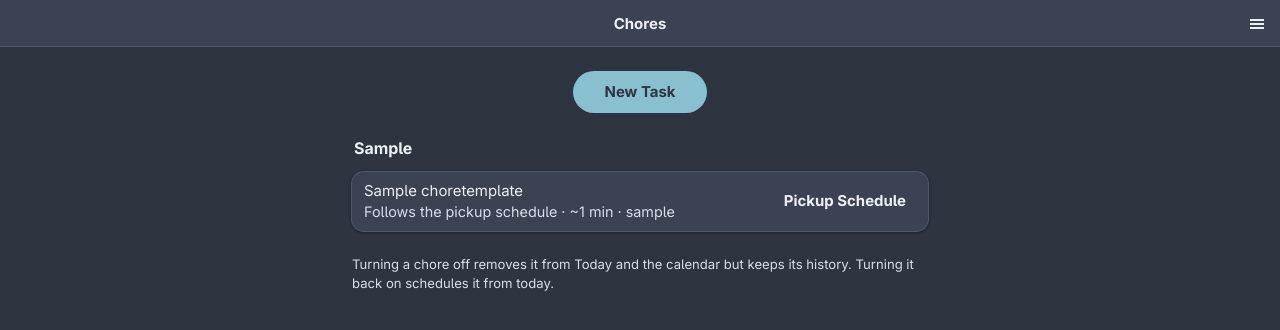
After one commit to nph4/ChoreBot, a Django app: page /tasks/ in a window 1280 px wide. The commit adds this page. Shown: the top 330 px of the page. Run offline with Django 5.2, Linux system fonts and the light colour scheme; a user stored in the database is signed in; tables that the repository leaves empty hold one stand-in row (values such as "Sample post").

Commit message:
Add Chores page with on/off switches
Lists every chore by area with its repeat interval and a switch.
Switching off keeps history; switching back on schedules from today so
it never returns overdue. Bin chores link to the pickup schedule instead.

Co-Authored-By: Claude Opus 5.5 <noreply@anthropic.com>

```diff
--- a/chores/models.py
+++ b/chores/models.py
@@ -38,6 +38,11 @@ class ChoreTemplate(models.Model):
     @property
     def is_one_off(self):
         return self.every_days is None
+
+    @property
+    def repeat_label(self):
+        names = {None: 'Once', 1: 'Daily', 7: 'Weekly', 30: 'Monthly'}
+        return names.get(self.every_days, f'Every {self.every_days} days')
 
 
 class Chore(models.Model):
--- a/chores/services.py
+++ b/chores/services.py
@@ -219,10 +219,26 @@ def update_template(template, *, title, area, done_when, estimated_minutes, assi
 
 @transaction.atomic
 def remove_template(template):
-    """Stop a chore repeating: deactivate it and drop its open chore. History is kept."""
+    """Turn a chore off: deactivate it and drop its open chore. History is kept."""
     template.chores.filter(completed_at__isnull=True).delete()
     template.active = False
     template.save(update_fields=['active'])
+
+
+@transaction.atomic
+def enable_template(template, today=None):
+    """Turn a chore back on. Its next one is due from today, so it never returns overdue."""
+    today = today or timezone.localdate()
+    template.active = True
+    template.save(update_fields=['active'])
+    if template.chores.filter(completed_at__isnull=True).exists():
+        return
+    due = next_due_date(template, today)
+    if due is None:  # a finished one-off
+        return
+    if due < today:
+        due = shift_out_of_away(today, None, away_periods(today))
+    Chore.objects.create(template=template, assignee=template.default_assignee, due_date=due)
 
 
 @transaction.atomic
--- /dev/null
+++ b/chores/templates/chores/_template_row.html
@@ -0,0 +1,22 @@
+<li class="row" id="template-{{ template.pk }}">
+  <a class="row-content" href="{% url 'chores:edit_task' template.pk %}">
+    <div>{{ template.title }}</div>
+    <div class="row-subtitle">
+      {% if template.is_pickup %}Follows the pickup schedule{% else %}{{ template.repeat_label }}{% endif %}
+      · ~{{ template.estimated_minutes }} min{% if template.default_assignee %} · {{ template.default_assignee.get_username }}{% endif %}
+    </div>
+  </a>
+  {% if template.is_pickup %}
+    <a class="button flat" href="{% url 'chores:pickup_setup' %}">Pickup Schedule</a>
+  {% elif template.finished %}
+    <span class="dim">Done</span>
+  {% else %}
+    <form method="post" action="{% url 'chores:set_active' template.pk %}"
+          hx-post="{% url 'chores:set_active' template.pk %}" hx-target="#template-{{ template.pk }}" hx-swap="outerHTML">
+      {% csrf_token %}
+      <input type="hidden" name="active" value="{% if template.active %}0{% else %}1{% endif %}">
+      <button type="submit" role="switch" aria-checked="{% if template.active %}true{% else %}false{% endif %}"
+              aria-label="{{ template.title }}" title="{% if template.active %}Turn Off{% else %}Turn On{% endif %}"></button>
+    </form>
+  {% endif %}
+</li>
--- a/chores/templates/chores/base.html
+++ b/chores/templates/chores/base.html
@@ -172,17 +172,19 @@
     .actions { display: flex; justify-content: center; margin-top: 24px; }
     .entry-row .row-content { display: flex; flex-direction: column; gap: 4px; }
 
-    /* Switch (checkboxes inside row suffixes) */
-    .switch input[type="checkbox"] {
-      appearance: none; width: 48px; height: 26px; margin: 0; border-radius: 9999px; cursor: pointer;
-      background: var(--button-checked); position: relative; transition: background .15s;
+    /* Switch: a checkbox inside .switch, or a submit button with role="switch" that posts the new state */
+    .switch input[type="checkbox"], button[role="switch"] {
+      appearance: none; width: 48px; height: 26px; margin: 0; padding: 0; border: 0; border-radius: 9999px; cursor: pointer;
+      background: var(--button-checked); position: relative; flex-shrink: 0; transition: background .15s;
     }
-    .switch input[type="checkbox"]::before {
+    .switch input[type="checkbox"]::before, button[role="switch"]::before {
       content: ""; position: absolute; top: 3px; left: 3px; width: 20px; height: 20px; border-radius: 50%;
       background: #eceff4; box-shadow: 0 1px 2px rgba(0, 0, 0, .3); transition: transform .15s;
     }
-    .switch input[type="checkbox"]:checked { background: var(--accent); }
-    .switch input[type="checkbox"]:checked::before { transform: translateX(22px); }
+    .switch input[type="checkbox"]:checked, button[role="switch"][aria-checked="true"] { background: var(--accent); }
+    .switch input[type="checkbox"]:checked::before, button[role="switch"][aria-checked="true"]::before { transform: translateX(22px); }
+    a.row-content { color: inherit; text-decoration: none; }
+    .row:has(> a.row-content:hover) { background: var(--hover); }
 
     /* Toasts */
     .toasts { position: fixed; bottom: 24px; left: 0; right: 0; z-index: 30; display: flex; flex-direction: column; align-items: center; gap: 6px; pointer-events: none; }
@@ -215,6 +217,7 @@
           {% if user.is_authenticated %}
             <a class="menu-item" role="menuitem" href="{% url 'chores:dashboard' %}">Today</a>
             <a class="menu-item" role="menuitem" href="{% url 'chores:calendar' %}">Calendar</a>
+            <a class="menu-item" role="menuitem" href="{% url 'chores:chore_list' %}">Chores</a>
             <div class="menu-separator"></div>
             <a class="menu-item" role="menuitem" href="{% url 'chores:new_task' %}">New Task…</a>
             <a class="menu-item" role="menuitem" href="{% url 'chores:pickup_setup' %}">Pickup Schedule</a>
--- /dev/null
+++ b/chores/templates/chores/chore_list.html
@@ -0,0 +1,23 @@
+{% extends "chores/base.html" %}
+
+{% block title %}Chores · ChoreBot{% endblock %}
+{% block headerbar_title %}Chores{% endblock %}
+
+{% block extra_style %}
+  .top-actions { display: flex; justify-content: center; margin-bottom: 24px; }
+{% endblock %}
+
+{% block content %}
+  <div class="top-actions">
+    <a class="button suggested pill" href="{% url 'chores:new_task' %}">New Task</a>
+  </div>
+  {% for area, templates in areas %}
+    <section class="group">
+      <h2 class="heading">{{ area }}</h2>
+      <ul class="boxed-list">{% for template in templates %}{% include "chores/_template_row.html" %}{% endfor %}</ul>
+    </section>
+  {% empty %}
+    <p class="dim">No chores yet.</p>
+  {% endfor %}
+  <p class="dim caption">Turning a chore off removes it from Today and the calendar but keeps its history. Turning it back on schedules it from today.</p>
+{% endblock %}
--- a/chores/templates/chores/task_form.html
+++ b/chores/templates/chores/task_form.html
@@ -32,10 +32,10 @@
       <button type="submit" class="button suggested pill">{% if template %}Save{% else %}Create Task{% endif %}</button>
     </div>
   </form>
-  {% if template and not is_pickup %}
+  {% if template and template.active and not is_pickup %}
     <form method="post" action="{% url 'chores:remove_task' template.pk %}" class="actions">
       {% csrf_token %}
-      <button type="submit" class="button destructive pill">Remove Chore</button>
+      <button type="submit" class="button destructive pill">Turn Off</button>
     </form>
   {% endif %}
 {% endblock %}
--- a/chores/urls.py
+++ b/chores/urls.py
@@ -16,6 +16,8 @@ urlpatterns = [
     path('away/<int:pk>/delete/', views.delete_away, name='delete_away'),
     path('pickup/', views.pickup_setup, name='pickup_setup'),
     path('calendar/', views.calendar_view, name='calendar'),
+    path('tasks/', views.chore_list, name='chore_list'),
     path('tasks/new/', views.new_task, name='new_task'),
+    path('tasks/<int:pk>/active/', views.set_active, name='set_active'),
     path('users/new/', views.new_user, name='new_user'),
 ]
--- a/chores/views.py
+++ b/chores/views.py
@@ -1,6 +1,7 @@
 import calendar
 from datetime import date, timedelta
 from functools import wraps
+from itertools import groupby
 
 from django.contrib import messages
 from django.contrib.auth import get_user_model
@@ -9,6 +10,7 @@ from django.core.exceptions import PermissionDenied
 from django.http import HttpResponseBadRequest
 from django.shortcuts import get_object_or_404, redirect, render
 from django.urls import reverse
+from django.db.models import Exists, OuterRef
 from django.utils import formats, timezone
 from django.views.decorators.http import require_POST
 
@@ -16,7 +18,8 @@ from .forms import AssignForm, AwayForm, EditTaskForm, MoveForm, NewUserForm, Pi
 from .models import AwayPeriod, Chore, ChoreTemplate, PickupSchedule
 from .services import (
     active_pickup_schedules, add_away_period, assign_chore, calendar_entries, complete_chore, create_task,
-    generate_due_chores, move_chore, remove_template, save_pickup_schedules, skip_chore, update_template,
+    enable_template, generate_due_chores, move_chore, remove_template, save_pickup_schedules, skip_chore,
+    update_template,
 )
 
 UPCOMING_DAYS = 7
@@ -99,9 +102,45 @@ def move(request, pk):
     return _lists_response(request)
 
 
+def _template_rows():
+    """Every chore template, annotated for the Chores page: is_pickup, has_open, finished (done one-off)."""
+    templates = ChoreTemplate.objects.select_related('default_assignee').annotate(
+        is_pickup=Exists(PickupSchedule.objects.filter(template=OuterRef('pk'))),
+        has_open=Exists(Chore.objects.filter(template=OuterRef('pk'), completed_at__isnull=True)),
+        has_closed=Exists(Chore.objects.filter(template=OuterRef('pk'), completed_at__isnull=False)),
+    )
+    for template in templates:
+        template.finished = template.is_one_off and template.active and template.has_closed and not template.has_open
+    return templates
+
+
+@login_required
+def chore_list(request):
+    """All chores by area, each with an on/off switch."""
+    rows = sorted(_template_rows(), key=lambda t: (not t.area, t.area.lower(), t.title.lower()))
+    return render(request, 'chores/chore_list.html', {
+        'areas': [(area or 'Other', list(items)) for area, items in groupby(rows, key=lambda t: t.area)],
+    })
+
+
+@login_required
+@require_POST
+def set_active(request, pk):
+    template = get_object_or_404(ChoreTemplate, pk=pk)
+    if PickupSchedule.objects.filter(template=template).exists():
+        return HttpResponseBadRequest('Bins are turned on and off on the pickup schedule.')
+    if request.POST.get('active') == '1':
+        enable_template(template)
+    else:
+        remove_template(template)
+    if request.headers.get('HX-Request'):
+        return render(request, 'chores/_template_row.html', {'template': _template_rows().get(pk=pk)})
+    return redirect('chores:chore_list')
+
+
 @login_required
 def edit_template(request, pk):
-    template = get_object_or_404(ChoreTemplate, pk=pk, active=True)
+    template = get_object_or_404(ChoreTemplate, pk=pk)
     open_chore = template.chores.filter(completed_at__isnull=True).first()
     is_pickup = PickupSchedule.objects.filter(template=template).exists()
     form = EditTaskForm(request.POST or None, template=template, open_chore=open_chore, is_pickup=is_pickup)
@@ -119,8 +158,8 @@ def remove(request, pk):
     if PickupSchedule.objects.filter(template=template).exists():
         return HttpResponseBadRequest('Remove a bin from the pickup schedule instead.')
     remove_template(template)
-    messages.success(request, f'“{template.title}” removed')
-    return redirect('chores:dashboard')
+    messages.success(request, f'“{template.title}” turned off. Turn it back on from Chores.')
+    return redirect('chores:chore_list')
 
 
 @login_required
```
Also changed, not shown: CLAUDE.md (+1 -0 lines), chores/tests.py (+79 -3 lines), README.md.
